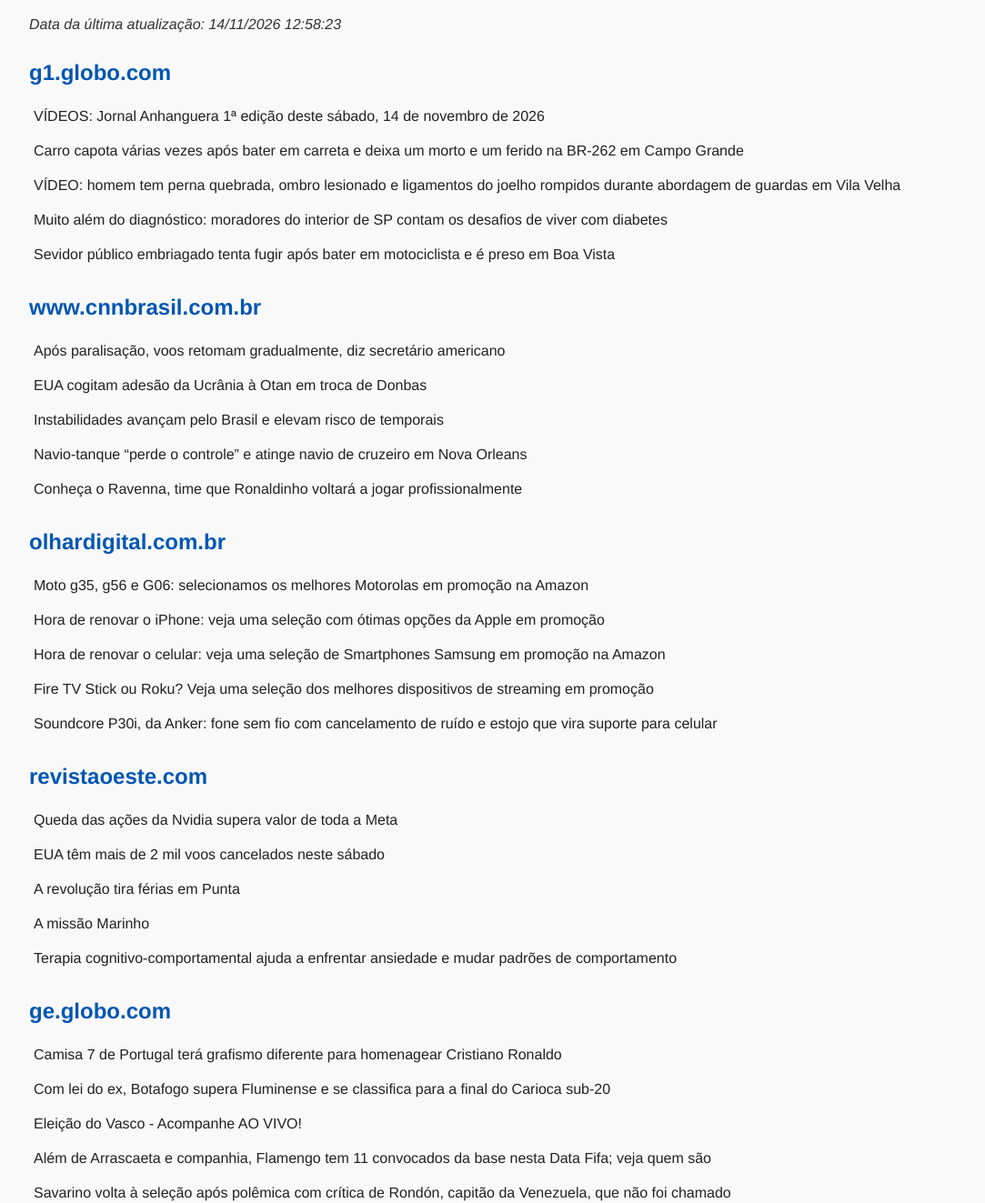
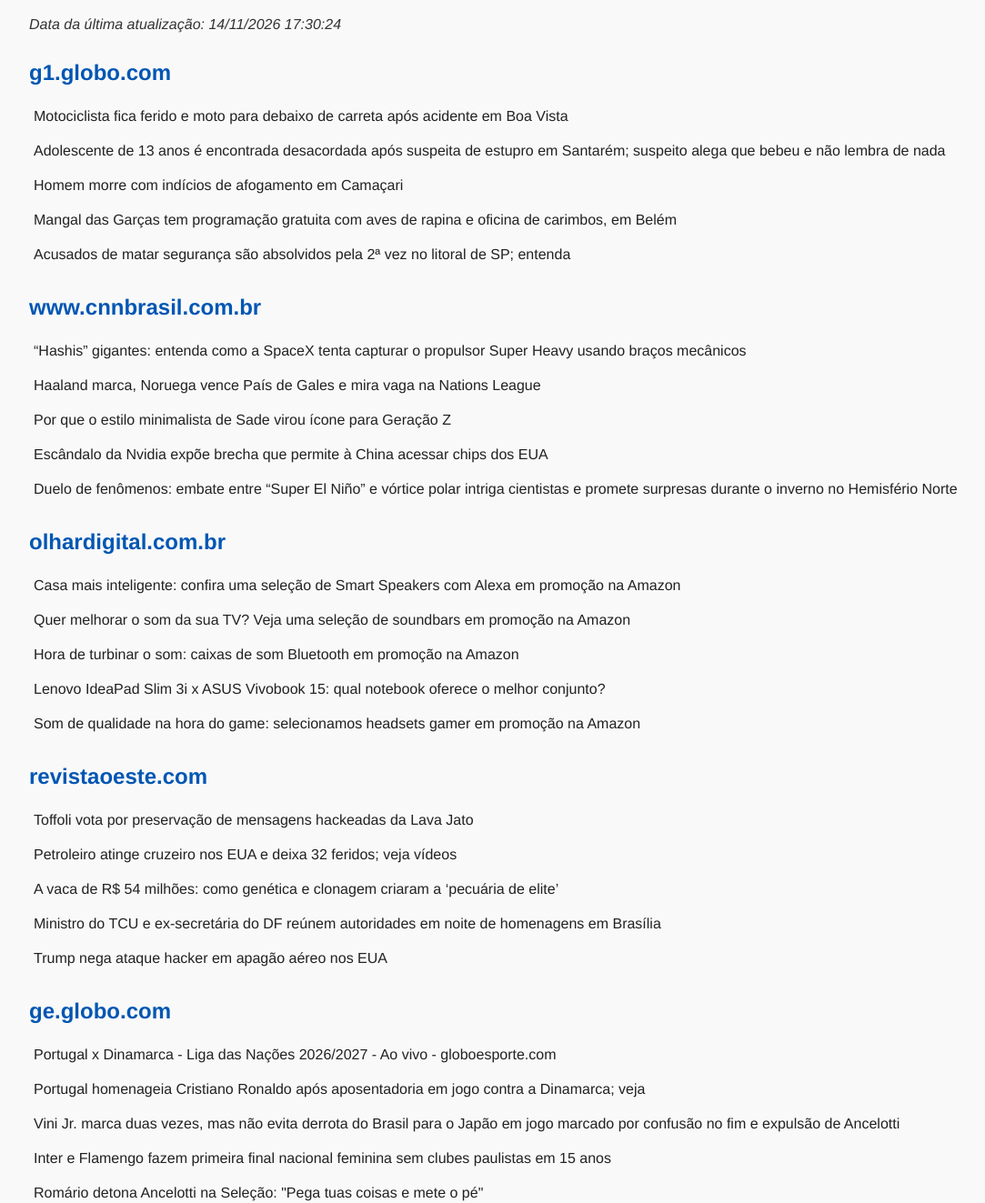
Before and after one commit to Reinaldopinheiro/reinaldopinheiro.github.io, a plain HTML site: page noticias/noticias.html in a window 1280 px wide. Shown: the part 92-1415 px from the top of the page at 91% size, without its empty margins (8-1091 px from the left). Drawn offline with Linux system fonts and the light colour scheme.

Commit message:
Automação: Noticias RPC atualizadas

```diff
--- a/noticias/noticias.html
+++ b/noticias/noticias.html
@@ -13,46 +13,46 @@
 </style>
 </head><body>
 <h1>NOTICIAS RPC</h1>
-<p><em>Data da última atualização: 14/11/2026 12:58:23</em></p>
+<p><em>Data da última atualização: 14/11/2026 17:30:24</em></p>
 <h2>g1.globo.com</h2>
 <div class="noticias">
-<div class="noticia"><a href="https://g1.globo.com/go/goias/edicao/2026/11/14/videos-jornal-anhanguera-1-edicao-deste-sabado-14-de-novembro-de-2026.ghtml" target="_blank">VÍDEOS: Jornal Anhanguera 1ª edição deste sábado, 14 de novembro de 2026 </a></div>
-<div class="noticia"><a href="https://g1.globo.com/ms/mato-grosso-do-sul/noticia/2026/11/14/carro-capota-varias-vezes-apos-bater-em-carreta-e-deixa-um-morto-e-um-ferido-na-br-262-em-campo-grande.ghtml" target="_blank">Carro capota várias vezes após bater em carreta e deixa um morto e um ferido na BR-262 em Campo Grande</a></div>
-<div class="noticia"><a href="https://g1.globo.com/es/espirito-santo/noticia/2026/11/14/video-homem-tem-perna-quebrada-ombro-lesionado-e-ligamentos-do-joelho-rompidos-durante-abordagem-de-guardas-em-vila-velha.ghtml" target="_blank">VÍDEO: homem tem perna quebrada, ombro lesionado e ligamentos do joelho rompidos durante abordagem de guardas em Vila Velha</a></div>
-<div class="noticia"><a href="https://g1.globo.com/sp/sorocaba-jundiai/noticia/2026/11/14/muito-alem-do-diagnostico-moradores-do-interior-de-sp-contam-os-desafios-de-viver-com-diabetes.ghtml" target="_blank">Muito além do diagnóstico: moradores do interior de SP contam os desafios de viver com diabetes</a></div>
-<div class="noticia"><a href="https://g1.globo.com/rr/roraima/noticia/2026/11/14/sevidor-publico-embriagado-tenta-fugir-apos-bater-em-motociclista-e-e-preso-em-boa-vista.ghtml" target="_blank">Sevidor público embriagado tenta fugir após bater em motociclista e é preso em Boa Vista</a></div>
+<div class="noticia"><a href="https://g1.globo.com/rr/roraima/noticia/2026/11/14/motociclista-fica-ferido-e-moto-para-debaixo-de-carreta-apos-acidente-em-boa-vista.ghtml" target="_blank">Motociclista fica ferido e moto para debaixo de carreta após acidente em Boa Vista</a></div>
+<div class="noticia"><a href="https://g1.globo.com/pa/santarem-regiao/noticia/2026/11/14/adolescente-de-13-anos-e-encontrada-desacordada-apos-suspeita-de-estupro-em-santarem-suspeito-alega-que-bebeu-e-nao-lembra-de-nada.ghtml" target="_blank">Adolescente de 13 anos é encontrada desacordada após suspeita de estupro em Santarém; suspeito alega que bebeu e não lembra de nada</a></div>
+<div class="noticia"><a href="https://g1.globo.com/ba/bahia/noticia/2026/11/14/homem-morre-com-indicios-de-afogamento-em-camacari.ghtml" target="_blank">Homem morre com indícios de afogamento em Camaçari</a></div>
+<div class="noticia"><a href="https://g1.globo.com/pa/para/noticia/2026/11/14/mangal-das-garcas-tem-programacao-gratuita-com-aves-de-rapina-e-oficina-de-carimbos-em-belem.ghtml" target="_blank">Mangal das Garças tem programação gratuita com aves de rapina e oficina de carimbos, em Belém</a></div>
+<div class="noticia"><a href="https://g1.globo.com/sp/santos-regiao/noticia/2026/11/14/acusados-de-matar-seguranca-sao-absolvidos-pela-2a-vez-no-litoral-de-sp-entenda.ghtml" target="_blank">Acusados de matar segurança são absolvidos pela 2ª vez no litoral de SP; entenda </a></div>
 </div>
 <h2>www.cnnbrasil.com.br</h2>
 <div class="noticias">
-<div class="noticia"><a href="https://www.cnnbrasil.com.br/internacional/apos-paralisacao-voos-retomam-gradualmente-diz-secretario-americano/" target="_blank">Após paralisação, voos retomam gradualmente, diz secretário americano</a></div>
-<div class="noticia"><a href="https://www.cnnbrasil.com.br/internacional/eua-cogitam-adesao-da-ucrania-a-otan-em-troca-de-donbas/" target="_blank">EUA cogitam adesão da Ucrânia à Otan em troca de Donbas</a></div>
-<div class="noticia"><a href="https://www.cnnbrasil.com.br/nacional/brasil/instabilidades-avancam-pelo-brasil-e-elevam-risco-de-temporais/" target="_blank">Instabilidades avançam pelo Brasil e elevam risco de temporais</a></div>
-<div class="noticia"><a href="https://www.cnnbrasil.com.br/internacional/navio-tanque-perde-o-controle-e-atinge-navio-de-cruzeiro-em-nova-orleans/" target="_blank">Navio-tanque “perde o controle” e atinge navio de cruzeiro em Nova Orleans</a></div>
-<div class="noticia"><a href="https://www.cnnbrasil.com.br/esportes/futebol/futebol-internacional/futebol-italiano/conheca-o-ravenna-time-que-ronaldinho-voltara-a-jogar-profissionalmente/" target="_blank">Conheça o Ravenna, time que Ronaldinho voltará a jogar profissionalmente</a></div>
+<div class="noticia"><a href="https://www.cnnbrasil.com.br/ciencia/hashis-gigantes-entenda-como-a-spacex-tenta-capturar-o-propulsor-super-heavy-usando-bracos-mecanicos/" target="_blank">“Hashis” gigantes: entenda como a SpaceX tenta capturar o propulsor Super Heavy usando braços mecânicos</a></div>
+<div class="noticia"><a href="https://www.cnnbrasil.com.br/esportes/futebol/futebol-internacional/haaland-marca-noruega-vence-pais-de-gales-e-mira-vaga-na-nations-league/" target="_blank">Haaland marca, Noruega vence País de Gales e mira vaga na Nations League</a></div>
+<div class="noticia"><a href="https://www.cnnbrasil.com.br/style/moda/por-que-o-estilo-minimalista-de-sade-virou-icone-para-geracao-z/" target="_blank">Por que o estilo minimalista de Sade virou ícone para Geração Z</a></div>
+<div class="noticia"><a href="https://www.cnnbrasil.com.br/economia/money/negocios/escandalo-da-nvidia-expoe-brecha-que-permite-a-china-acessar-chips-dos-eua/" target="_blank">Escândalo da Nvidia expõe brecha que permite à China acessar chips dos EUA</a></div>
+<div class="noticia"><a href="https://www.cnnbrasil.com.br/ciencia/duelo-de-fenomenos-embate-entre-super-el-nino-e-vortice-polar-intriga-cientistas-e-promete-surpresas-durante-o-inverno-no-hemisferio-norte/" target="_blank">Duelo de fenômenos: embate entre “Super El Niño” e vórtice polar intriga cientistas e promete surpresas durante o inverno no Hemisfério Norte</a></div>
 </div>
 <h2>olhardigital.com.br</h2>
 <div class="noticias">
-<div class="noticia"><a href="https://olhardigital.com.br/2026/11/14/reviews/moto-g35-g56-e-g06-selecionamos-os-melhores-motorolas-em-promocao-na-amazon/" target="_blank">Moto g35, g56 e G06: selecionamos os melhores Motorolas em promoção na Amazon</a></div>
-<div class="noticia"><a href="https://olhardigital.com.br/2026/11/14/reviews/hora-de-renovar-o-iphone-veja-uma-selecao-com-otimas-opcoes-da-apple-em-promocao/" target="_blank">Hora de renovar o iPhone: veja uma seleção com ótimas opções da Apple em promoção</a></div>
-<div class="noticia"><a href="https://olhardigital.com.br/2026/11/14/reviews/hora-de-renovar-o-celular-veja-uma-selecao-de-smartphones-samsung-em-promocao-na-amazon-4/" target="_blank">Hora de renovar o celular: veja uma seleção de Smartphones Samsung em promoção na Amazon</a></div>
-<div class="noticia"><a href="https://olhardigital.com.br/2026/11/14/reviews/fire-tv-stick-ou-roku-veja-uma-selecao-dos-melhores-dispositivos-de-streaming-em-promocao-3/" target="_blank">Fire TV Stick ou Roku? Veja uma seleção dos melhores dispositivos de streaming em promoção</a></div>
-<div class="noticia"><a href="https://olhardigital.com.br/2026/11/14/reviews/fone-soundcore-p30i-da-anker/" target="_blank">Soundcore P30i, da Anker: fone sem fio com cancelamento de ruído e estojo que vira suporte para celular</a></div>
+<div class="noticia"><a href="https://olhardigital.com.br/2026/11/14/reviews/casa-mais-inteligente-confira-uma-selecao-de-smart-speakers-com-alexa-em-promocao-na-amazon-4/" target="_blank">Casa mais inteligente: confira uma seleção de Smart Speakers com Alexa em promoção na Amazon</a></div>
+<div class="noticia"><a href="https://olhardigital.com.br/2026/11/14/reviews/quer-melhorar-o-som-da-sua-tv-veja-uma-selecao-de-soundbars-em-promocao-na-amazon-15/" target="_blank">Quer melhorar o som da sua TV? Veja uma seleção de soundbars em promoção na Amazon</a></div>
+<div class="noticia"><a href="https://olhardigital.com.br/2026/11/14/reviews/hora-de-turbinar-o-som-caixas-de-som-bluetooth-em-promocao-na-amazon-17/" target="_blank">Hora de turbinar o som: caixas de som Bluetooth em promoção na Amazon</a></div>
+<div class="noticia"><a href="https://olhardigital.com.br/2026/11/14/reviews/lenovo-ideapad-slim-3i-x-asus-vivobook-15-qual-notebook-oferece-o-melhor-conjunto/" target="_blank">Lenovo IdeaPad Slim 3i x ASUS Vivobook 15: qual notebook oferece o melhor conjunto?</a></div>
+<div class="noticia"><a href="https://olhardigital.com.br/2026/11/14/reviews/som-de-qualidade-na-hora-do-game-selecionamos-headsets-gamer-em-promocao-na-amazon/" target="_blank">Som de qualidade na hora do game: selecionamos headsets gamer em promoção na Amazon</a></div>
 </div>
 <h2>revistaoeste.com</h2>
 <div class="noticias">
-<div class="noticia"><a href="https://revistaoeste.com/economia/queda-das-acoes-da-nvidia-supera-valor-de-toda-a-meta/" target="_blank">Queda das ações da Nvidia supera valor de toda a Meta</a></div>
-<div class="noticia"><a href="https://revistaoeste.com/mundo/eua-tem-mais-de-2-mil-voos-cancelados-neste-sabado/" target="_blank">EUA têm mais de 2 mil voos cancelados neste sábado</a></div>
-<div class="noticia"><a href="https://revistaoeste.com/politica/a-revolucao-tira-ferias-em-punta/" target="_blank">A revolução tira férias em Punta</a></div>
-<div class="noticia"><a href="https://revistaoeste.com/politica/a-missao-rogerio-marinho/" target="_blank">A missão Marinho</a></div>
-<div class="noticia"><a href="https://revistaoeste.com/agronegocio/terapia-cognitivo-comportamental-ajuda-a-enfrentar-ansiedade-e-mudar-padroes-de-comportamento/" target="_blank">Terapia cognitivo-comportamental ajuda a enfrentar ansiedade e mudar padrões de comportamento</a></div>
+<div class="noticia"><a href="https://revistaoeste.com/politica/toffoli-vota-por-preservacao-de-mensagens-ihackeadas-i-da-lava-jato/" target="_blank">Toffoli vota por preservação de mensagens hackeadas da Lava Jato</a></div>
+<div class="noticia"><a href="https://revistaoeste.com/mundo/petroleiro-atinge-cruzeiro-nos-eua-e-deixa-32-feridos-veja-videos/" target="_blank">Petroleiro atinge cruzeiro nos EUA e deixa 32 feridos; veja vídeos</a></div>
+<div class="noticia"><a href="https://revistaoeste.com/agronegocio/a-vaca-de-r-54-milhoes-como-genetica-e-clonagem-criaram-a-pecuaria-de-elite/" target="_blank">A vaca de R$ 54 milhões: como genética e clonagem criaram a ‘pecuária de elite’</a></div>
+<div class="noticia"><a href="https://revistaoeste.com/no-ponto/augusto-nardes-recebe-autoridades-para-homenagens-em-brasilia/" target="_blank">Ministro do TCU e ex-secretária do DF reúnem autoridades em noite de homenagens em Brasília</a></div>
+<div class="noticia"><a href="https://revistaoeste.com/mundo/trump-nega-ataque-hacker-em-apagao-aereo-nos-eua/" target="_blank">Trump nega ataque hacker em apagão aéreo nos EUA</a></div>
 </div>
 <h2>ge.globo.com</h2>
 <div class="noticias">
-<div class="noticia"><a href="https://ge.globo.com/futebol/futebol-internacional/noticia/2026/11/14/camisa-7-de-portugal-tera-grafismo-diferente-para-homenagear-cristiano-ronaldo.ghtml" target="_blank">Camisa 7 de Portugal terá grafismo diferente para homenagear Cristiano Ronaldo</a></div>
-<div class="noticia"><a href="https://ge.globo.com/futebol/times/botafogo/noticia/2026/11/14/com-lei-do-ex-botafogo-supera-fluminense-e-se-classifica-para-final-do-carioca-sub-20.ghtml" target="_blank">Com lei do ex, Botafogo supera Fluminense e se classifica para a final do Carioca sub-20</a></div>
-<div class="noticia"><a href="https://ge.globo.com/rj/futebol/ao-vivo/eleicao-do-vasco-acompanhe-ao-vivo.ghtml" target="_blank">Eleição do Vasco - Acompanhe AO VIVO!</a></div>
-<div class="noticia"><a href="https://ge.globo.com/futebol/times/flamengo/noticia/2026/11/14/alem-de-arrascaeta-e-companhia-flamengo-tem-11-convocados-da-base-nesta-data-fifa-veja-quem-sao.ghtml" target="_blank">Além de Arrascaeta e companhia, Flamengo tem 11 convocados da base nesta Data Fifa; veja quem são</a></div>
-<div class="noticia"><a href="https://ge.globo.com/futebol/times/fluminense/noticia/2026/11/14/savarino-volta-a-selecao-apos-polemica-com-critica-de-rondon-capitao-da-venezuela-que-nao-foi-chamado.ghtml" target="_blank">Savarino volta à seleção após polêmica com crítica de Rondón, capitão da Venezuela, que não foi chamado</a></div>
+<div class="noticia"><a href="https://ge.globo.com/futebol/futebol-internacional/liga-das-nacoes/jogo/14-11-2026/portugal-dinamarca.ghtml" target="_blank">Portugal x Dinamarca - Liga das Nações 2026/2027 - Ao vivo - globoesporte.com</a></div>
+<div class="noticia"><a href="https://ge.globo.com/futebol/futebol-internacional/noticia/2026/11/14/portugal-homenageia-cristiano-ronaldo-apos-aposentadoria-em-jogo-contra-a-dinamarca-veja.ghtml" target="_blank">Portugal homenageia Cristiano Ronaldo após aposentadoria em jogo contra a Dinamarca; veja</a></div>
+<div class="noticia"><a href="https://ge.globo.com/futebol/selecao-brasileira/jogo/14-11-2026/japao-brasil.ghtml" target="_blank">Vini Jr. marca duas vezes, mas não evita derrota do Brasil para o Japão em jogo marcado por confusão no fim e expulsão de Ancelotti</a></div>
+<div class="noticia"><a href="https://ge.globo.com/rs/futebol/futebol-feminino/copa-do-brasil-feminina/noticia/2026/11/14/inter-e-flamengo-fazem-primeira-final-nacional-feminina-sem-clubes-paulistas-em-15-anos.ghtml" target="_blank">Inter e Flamengo fazem primeira final nacional feminina sem clubes paulistas em 15 anos</a></div>
+<div class="noticia"><a href="https://ge.globo.com/futebol/futebol-internacional/noticia/2026/11/14/romario-detona-ancelotti-na-selecao-pega-tuas-coisas-e-mete-o-pe.ghtml" target="_blank">Romário detona Ancelotti na Seleção: "Pega tuas coisas e mete o pé"</a></div>
 </div>
 <footer>
   <p>© 2026 Copyright Reinaldo Pinheiro Consultoria com Gemini - Versão 5.5 (Script Automático)</p>
```
